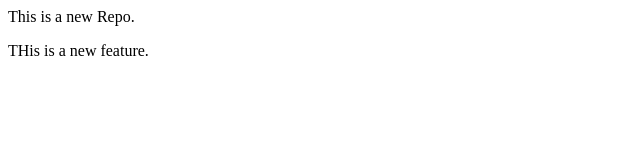
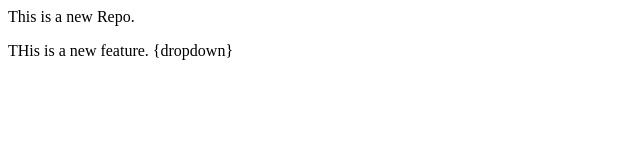
Before and after one commit to man-of-game/LocalRepo, a plain HTML site: page index.html in a window 1280 px wide. Shown: the full height of the page, 0-640 px from the left. Drawn offline with Linux system fonts and the light colour scheme.

Commit message:
add dropdown

```diff
--- a/index.html
+++ b/index.html
@@ -1,2 +1,2 @@
 <p>This is a new Repo.</p>
-<p>THis is a new feature.</p>
+<p>THis is a new feature. {dropdown}</p>
```
